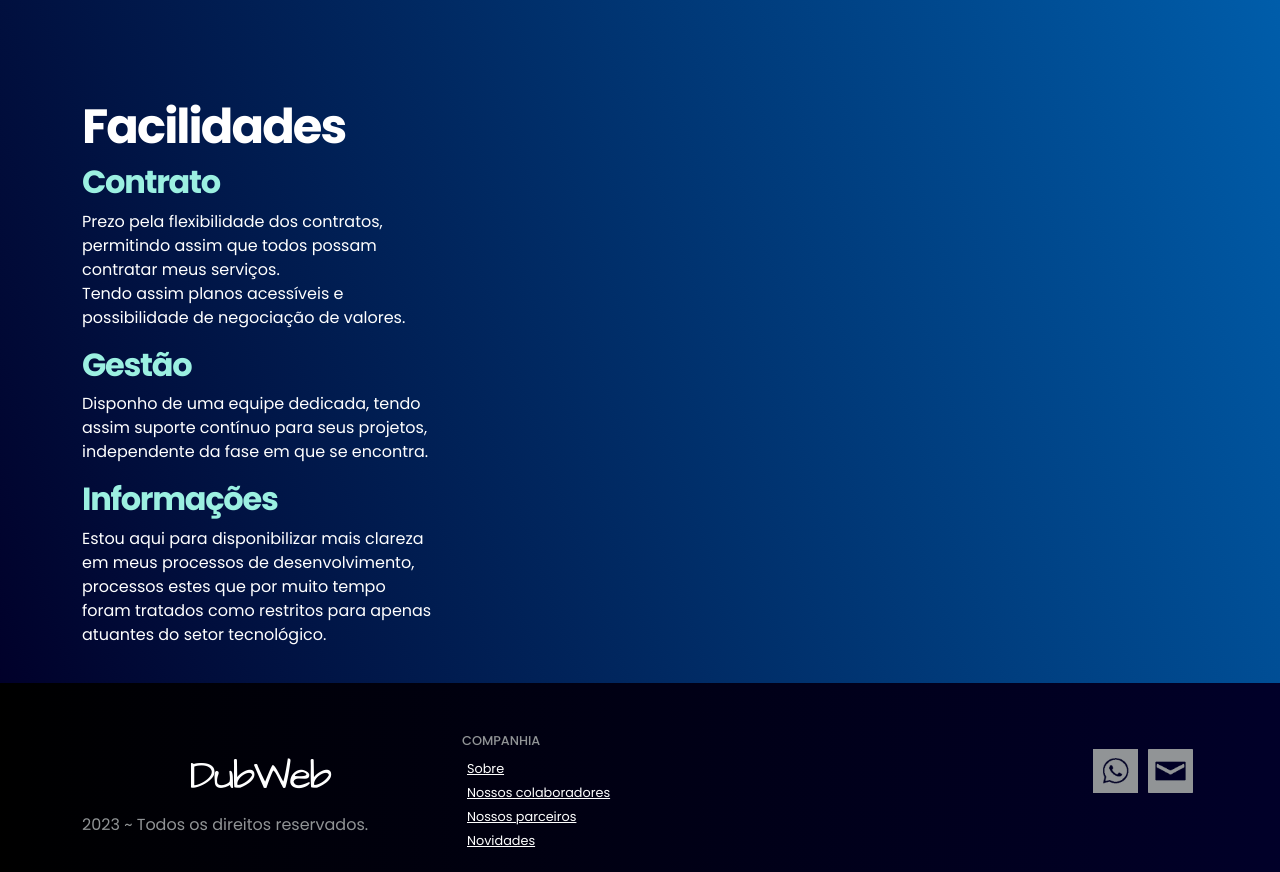
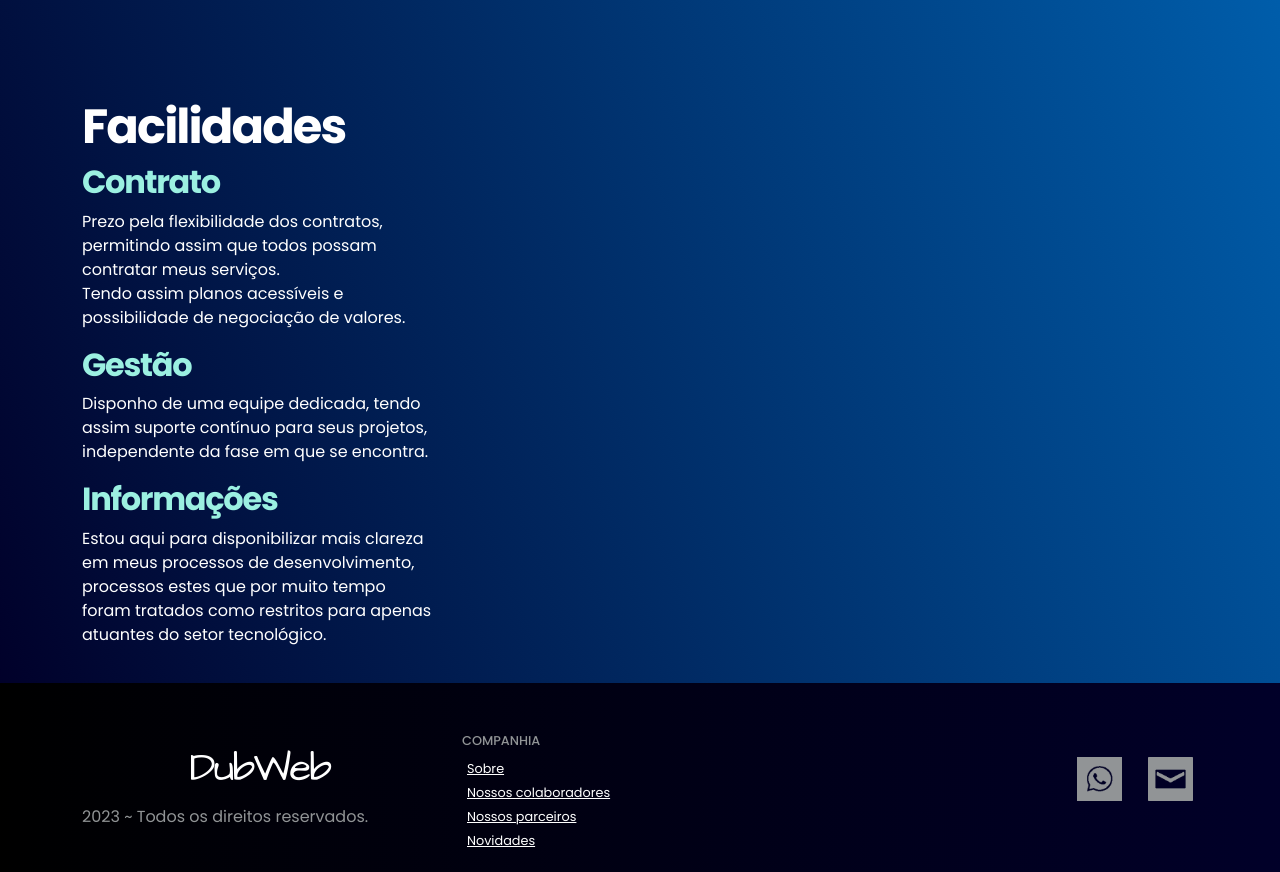
Before and after one commit to Yaaaaaaaaan/PerfilYan, a plain HTML site: page index.html in a window 1280 px wide. Shown: the part 1691-2563 px from the top of the page. Drawn offline with nearby package versions, Linux system fonts and the light colour scheme.

Commit message:
correção alinhamento fundo borda dubweb

```diff
--- a/css/estilo.css
+++ b/css/estilo.css
@@ -134,6 +134,7 @@ body {
 }
 #iconFoo {
 	width: 2.8em;
+	margin-left: 1em;
 }
 #lNo{
 	text-decoration:none;
@@ -237,10 +238,7 @@ h3{
 	}
 
 	#ajudando {
-		margin-left: -1em;
-		margin-top: 0em;
 		font-size: 1.1em;
-		width: ;
 	}
 
 	.blocoLogo {
--- a/index.html
+++ b/index.html
@@ -138,7 +138,7 @@
     <footer>
       <div class="container">
         <div class="row">
-          <div class="col-6 col-sm-3 col-md-4 mt-3">
+          <div class="col-6 col-sm-3 col-md-4 mt-2">
                 <a id="lNo" href="http://dubweb.com.br"><h2 id="DubWeb"> DubWeb</h2></a>
                 <span style="color:#919496">2023 ~ Todos os direitos reservados.</span>
           </div>
@@ -152,7 +152,7 @@
             </ul>
           </div>
           <div class="col-7 col-sm-1 col-md-1"></div>
-          <div class="col-5 col-sm-4 col-md-4 mt-3">
+          <div class="col-5 col-sm-4 col-md-4 mt-4">
             <ul>
               <li>
                   <a href="mailto:contato@dubweb.com.br?subject=Orçamento de Projetos&body=Olá, gostaria de saber sobre orçamentos!"><img src="imagens/emailFoo.png" class="img-fluid" id="iconFoo"></a>
```
Also changed, not shown: imagens/sigmaOld.png (added), 1 other file.
